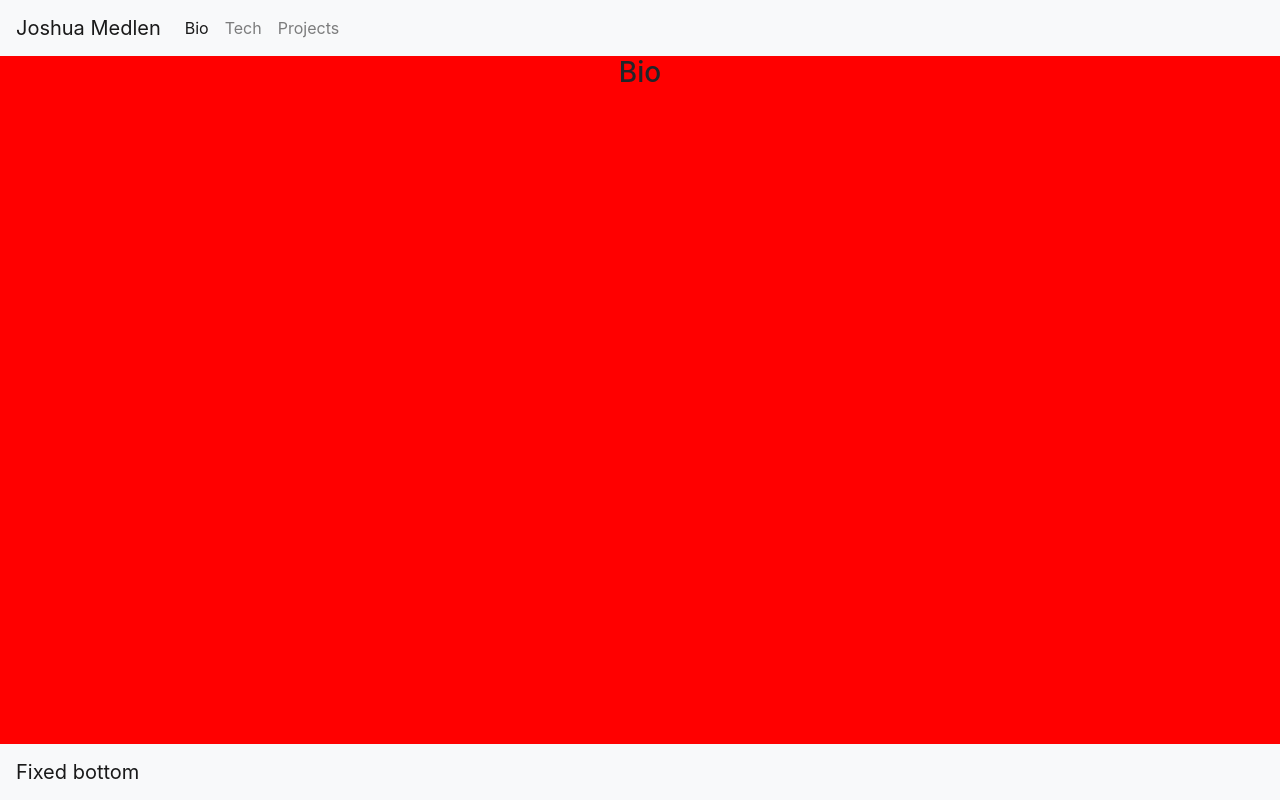
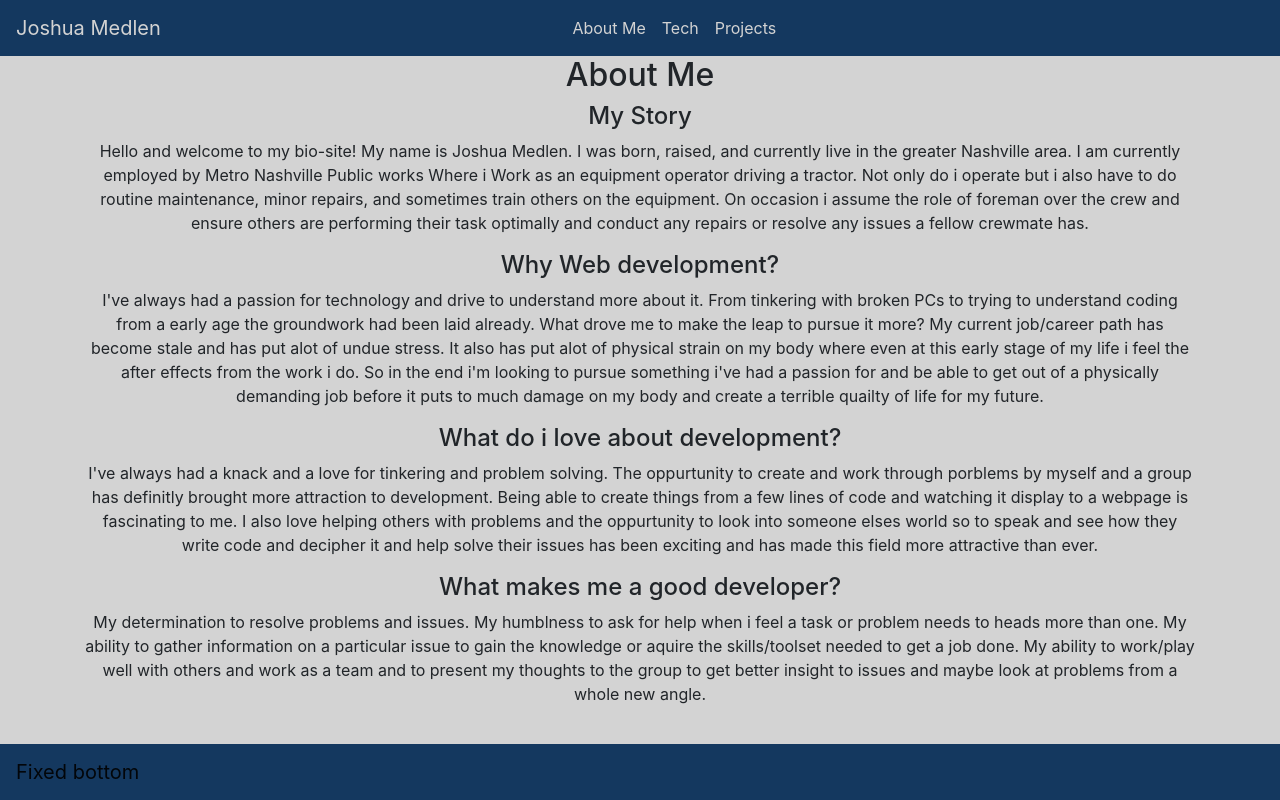
Before and after one commit to medlenmage/react-personal-bio, a React (Create React App) app: page /About-Me in a window 1280 px wide. Built offline with nearby package versions, Linux system fonts and the light colour scheme; the HTML template or start-up script is replaced by a standard one.

Commit message:
did some styling to site overall. fixed up navbar. looking into font for site

```diff
--- a/src/components/pages/BioPage/BioPage.js
+++ b/src/components/pages/BioPage/BioPage.js
@@ -1,10 +1,43 @@
 import React from 'react';
+import './BioPage.scss';
 
 class BioPage extends React.Component {
   render() {
     return (
       <div className="BioPage">
-        <h3>Bio</h3>
+        <h2>About Me</h2>
+        <div className="my-story-container">
+          <h4 className="about-me-header">My Story</h4>
+          <p className="about-me-p">
+          Hello and welcome to my bio-site! My name is Joshua Medlen. I was born, raised, and currently live in the greater Nashville area. I am currently employed by Metro Nashville Public works
+          Where i Work as an equipment operator driving a tractor. Not only do i operate but i also have to do routine maintenance, minor repairs, and sometimes train others on the equipment.
+          On occasion i assume the role of foreman over the crew and ensure others are performing their task optimally and conduct any repairs or resolve any issues a fellow crewmate has.</p>
+        </div>
+        <div className="why-dev">
+        <h4 className="about-me-header">Why Web development?</h4>
+          <p className="about-me-p">
+            I've always had a passion for technology and drive to understand more about it. From tinkering with broken PCs to trying to understand coding from a early age the groundwork
+            had been laid already. What drove me to make the leap to pursue it more? My current job/career path has become stale and has put alot of undue stress. It also has put alot of
+            physical strain on my body where even at this early stage of my life i feel the after effects from the work i do. So in the end i'm looking to pursue something i've had a passion for
+            and be able to get out of a physically demanding job before it puts to much damage on my body and create a terrible quailty of life for my future.
+          </p>
+        </div>
+        <div className="love-dev">
+          <h4 className="about-me-header">What do i love about development?</h4>
+          <p className="about-me-p">
+            I've always had a knack and a love for tinkering and problem solving. The oppurtunity to create and work through porblems by myself and a group has definitly brought more attraction to
+            development. Being able to create things from a few lines of code and watching it display to a webpage is fascinating to me. I also love helping others with problems and the oppurtunity to
+            look into someone elses world so to speak and see how they write code and decipher it and help solve their issues has been exciting and has made this field more attractive than ever.
+          </p>
+        </div>
+        <div className="good-dev">
+          <h4 className="about-me-header">What makes me a good developer?</h4>
+          <p className="about-me-p">
+            My determination to resolve problems and issues. My humblness to ask for help when i feel a task or problem needs to heads more than one. My ability to gather information on a particular
+            issue to gain the knowledge or aquire the skills/toolset needed to get a job done. My ability to work/play well with others and work as a team and to present my thoughts to the group to
+            get better insight to issues and maybe look at problems from a whole new angle.
+          </p>
+        </div>
       </div>
     );
   }
--- /dev/null
+++ b/src/components/pages/BioPage/BioPage.scss
@@ -0,0 +1,10 @@
+@import '../../../stylings/variables';
+
+
+// .about-me-p {
+//   color: $color2;
+// }
+
+// .about-me-header {
+//   color: $color3;
+// }
--- a/src/components/pages/MyFooter/MyFooter.js
+++ b/src/components/pages/MyFooter/MyFooter.js
@@ -1,10 +1,11 @@
 import React from 'react';
+import './MyFooter.scss';
 
 class MyFooter extends React.Component {
   render() {
     return (
       <div className="Footer">
-        <nav className="navbar fixed-bottom navbar-light bg-light">
+        <nav className="navbar fixed-bottom navbar-light footer">
           <a className="navbar-brand" href="h">Fixed bottom</a>
         </nav>
       </div>
--- /dev/null
+++ b/src/components/pages/MyFooter/MyFooter.scss
@@ -0,0 +1,5 @@
+@import '../../../stylings/variables';
+
+.footer {
+  color: $color1;
+}
--- a/src/components/pages/MyNavbar/MyNavbar.js
+++ b/src/components/pages/MyNavbar/MyNavbar.js
@@ -1,20 +1,22 @@
 import React from 'react';
+import { Link } from 'react-router-dom';
+import './MyNavbar.scss';
 
 class MyNavbar extends React.Component {
   render() {
     return (
-      <nav className="navbar navbar-expand-lg navbar-light bg-light">
-        <a className="navbar-brand" href="/home">Joshua Medlen</a>
-        <div className="collapse navbar-collapse" id="navbarSupportedContent">
-          <ul className="navbar-nav mr-auto">
-            <li className="nav-item active">
-              <a className="nav-link" href="/about-me">Bio</a>
+      <nav className="navbar navbar-expand-lg navbar-light">
+        <Link className="navbar-brand links" to="/home">Joshua Medlen</Link>
+        <div className="link-list-container">
+          <ul className="navbar-nav link-list">
+            <li className="nav-item">
+              <Link className="nav-link links" to="/about-me">About Me</Link>
             </li>
             <li className="nav-item">
-              <a className="nav-link" href="/Technologies">Tech</a>
+              <Link className="nav-link links" to="/Technologies">Tech</Link>
             </li>
             <li className="nav-item">
-              <a className="nav-link" href="/Projects">Projects</a>
+              <Link className="nav-link links" to="/Projects">Projects</Link>
             </li>
           </ul>
         </div>
--- /dev/null
+++ b/src/components/pages/MyNavbar/MyNavbar.scss
@@ -0,0 +1,18 @@
+@import '../../../stylings/variables';
+
+nav {
+  background-color: $color1 !important;
+}
+
+.links {
+  color: $color3 !important;
+}
+
+.link-list-container {
+  margin: auto;
+  width: 25%;
+}
+
+.name-link {
+  margin-right: auto;
+}
--- a/src/stylings/_variables.scss
+++ b/src/stylings/_variables.scss
@@ -1 +1,3 @@
-$favColor: red;
+$color1: #14385f;
+$color2: #ECEFED;
+$color3: lightgray;
--- a/src/stylings/index.scss
+++ b/src/stylings/index.scss
@@ -4,5 +4,5 @@
 
 
 body {
-  background-color: $favColor;
+  background-color: $color3;
 }
```
